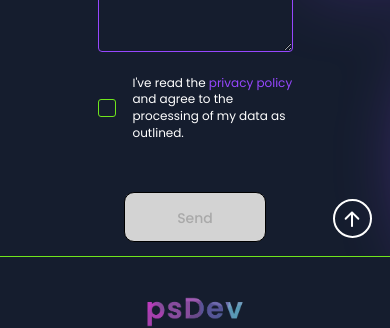
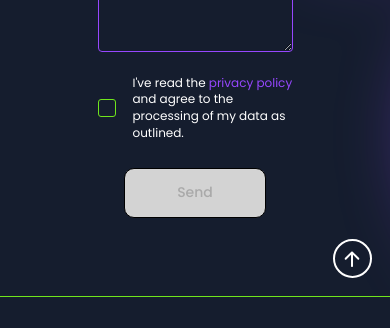
Before and after one commit to phischa/portfolio, an Angular app: page / in a window 390 px wide. Shown: the part 6244-6572 px from the top of the page. Built offline with nearby package versions, Linux system fonts and the light colour scheme.

Commit message:
fixed form btn for mobile

```diff
--- a/src/app/main-page/contact-form/contact-form.component.html
+++ b/src/app/main-page/contact-form/contact-form.component.html
@@ -42,18 +42,26 @@
                         [ngClass]="{'error-border': !message.valid && message.touched}"></textarea>
                     <br>
                     <label for="checkbox" class="check">
-                        <input type="checkbox" id="checkbox" [(ngModel)]="contactData.checkbox" name="checkbox" required>
+                        <input type="checkbox" id="checkbox" [(ngModel)]="contactData.checkbox" name="checkbox"
+                            required>
                         <span class="checkmark"></span>
-                        <p>I've read the <a href="/privacy"><span class="purple">privacy policy</span></a> and agree to the processing of my data as outlined.</p>
+                        <p>I've read the <a href="/privacy"><span class="purple">privacy policy</span></a> and agree to
+                            the processing of my data as outlined.</p>
                     </label>
                     <br>
-                    <div *ngIf="successMessage" class="success-message">
+                    <div *ngIf="successMessage" class="success-message green">
                         {{ successMessage }}
                     </div>
                     <br>
+                    <!-- <div class="btn-centered">
+                    <input class="btn-primary" type="submit" value="Send" [disabled]="!contactForm.valid"
+                        [ngClass]="{'btn-disabled': !contactForm.valid}">
+                    </div> -->
                     <div class="btn-centered">
-                        <input class="btn-primary" type="submit" value="Send" [disabled]="!contactForm.valid"
-                        [ngClass]="{'btn-disabled': !contactForm.valid}">
+                        <button class="btn-primary" type="submit"
+                            [ngClass]="{'btn-disabled': !contactForm.valid}" [disabled]="!contactForm.valid">
+                            Send
+                        </button>
                     </div>
                 </form>
             </div>
--- a/src/app/main-page/contact-form/contact-form.component.scss
+++ b/src/app/main-page/contact-form/contact-form.component.scss
@@ -212,7 +212,8 @@ textarea {
     justify-content: flex-end;
     bottom: 32px;
     right: 32px;
-    z-index: 6;
+    z-index: 1;
+    margin-top: 16px;
 }
 
 .hover-image {
@@ -245,9 +246,16 @@ textarea {
         justify-content: center;
     }
 
+    .success-message {
+        display: flex;
+        justify-content: center;
+        text-align: center;
+    }
+
     .btn-centered {
         display: flex;
         justify-content: center;
+        margin-top: -20px;
     }
 }
 
@@ -274,7 +282,16 @@ textarea {
     .to-top {
         bottom: 18px;
         right: 18px;
-        margin-top: 16px;
+        margin-top: 80px;
+    }
+
+    .success-message {
+        font-size: 12px;
+        margin-bottom: 8px;
+    }
+
+    .btn-centered {
+        margin-top: -24px;
     }
 }
 
```
